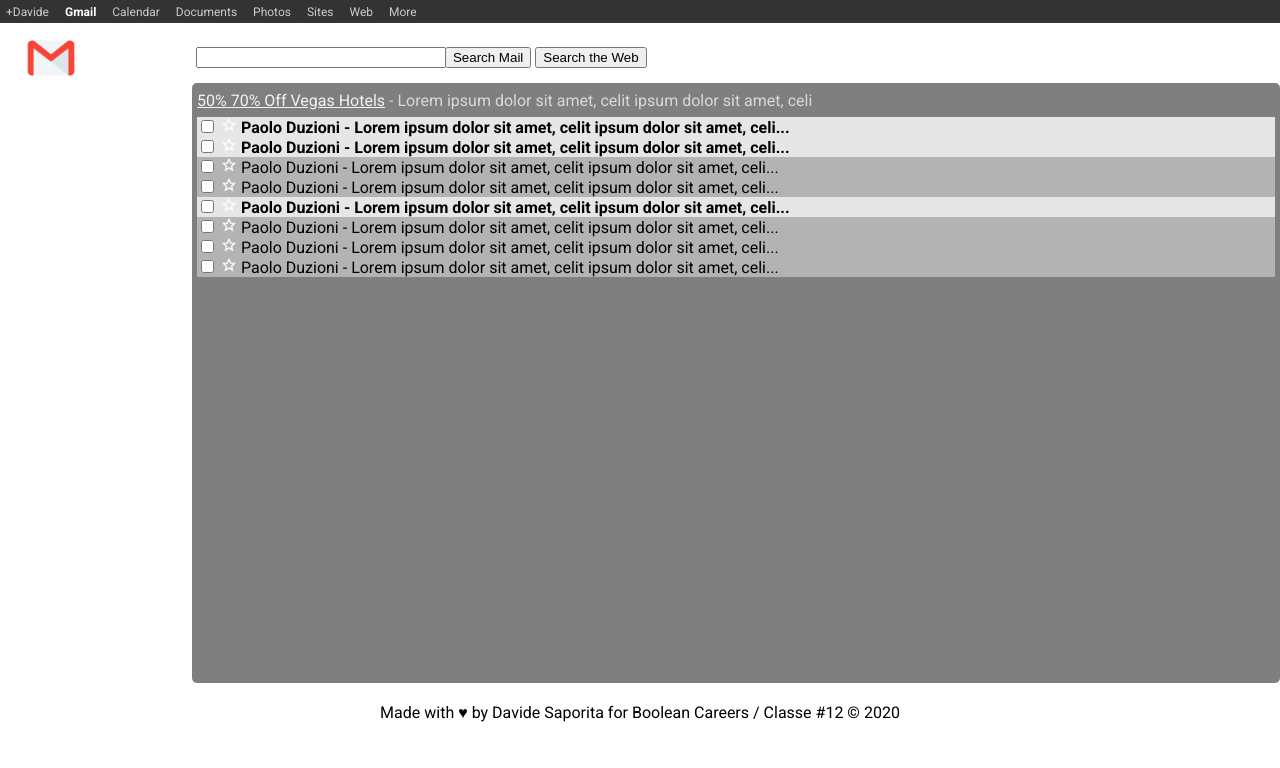
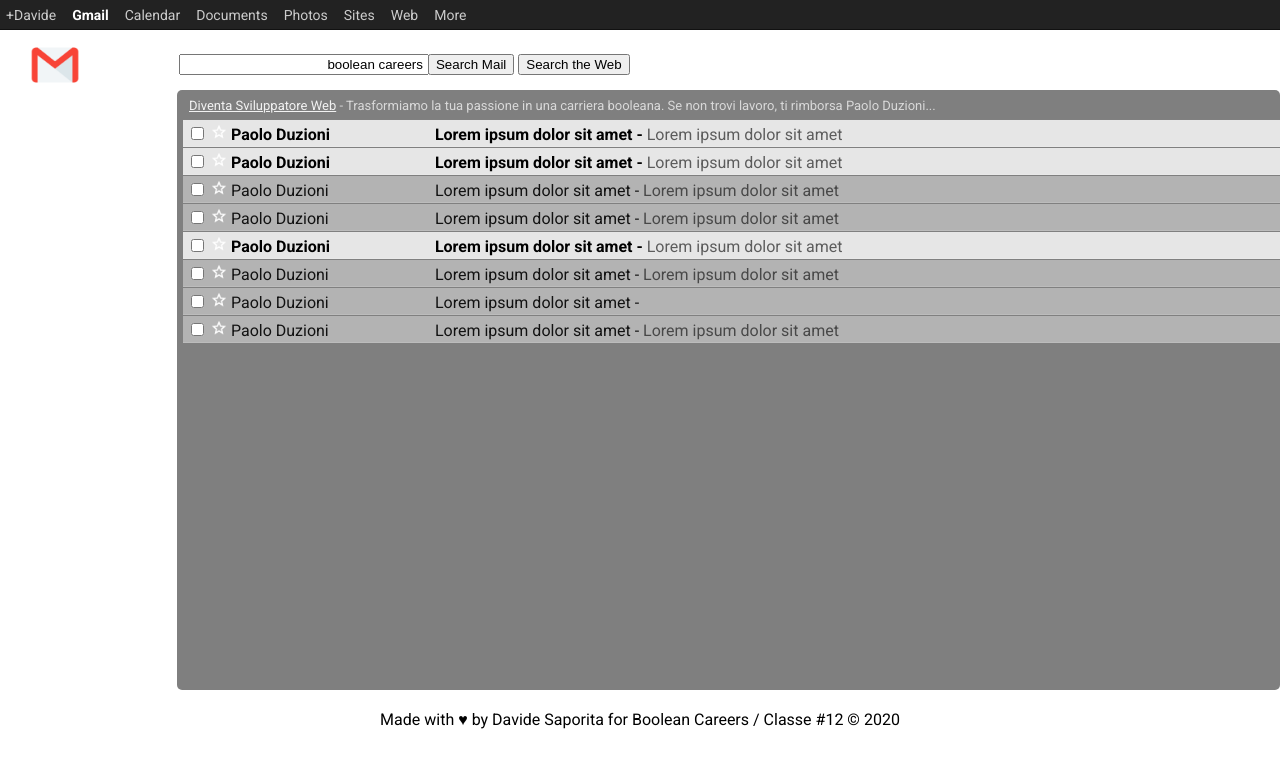
Before and after one commit to davidesaporita/htmlcss-gmail, a plain HTML site: page index.html in a window 1280 px wide. Drawn offline with Linux system fonts and the light colour scheme.

Commit message:
Aggiunta email-row + fix logo, menu, advertising

```diff
--- a/index.html
+++ b/index.html
@@ -20,13 +20,13 @@
       </section>
 
       <section id="header-box">
-        <div class="box-15">
+        <div class="box-laterale">
           <img class="logo-img" src="img/logo.png" alt="Gmail, Posta in Arrivo">
-          <span class="logo-titolo">Geemail</span>
+          <span class="logo-titolo">Gmail</span>
         </div>
 
         <div class="box">
-          <input type="text" id="inbox-search" name="inbox-search" value="">
+          <input type="text" id="inbox-search" name="inbox-search" value="boolean careers">
           <input type="submit" id="inbox-search-button" name="inbox-search-button" value="Search Mail">
           <input type="submit" id="web-search-button" name="web-search-button" value="Search the Web">
         </div>
@@ -37,65 +37,71 @@
       <div id="bg-container">
         <section id="advertising">
           <a href="index.html" id="adv-text">
-            <span id="adv-highlight">50% 70% Off Vegas Hotels</span> - Lorem ipsum dolor sit amet, celit ipsum dolor sit amet, celi
-          </a>
+            <span id="adv-highlight">Diventa Sviluppatore Web</span> - Trasformiamo la tua passione in una carriera booleana. Se non trovi lavoro, ti rimborsa Paolo Duzioni... </a>
         </section>
 
         <section id="inbox-container">
-          <div class="unread">
+          <div class="email-row unread">
             <input type="checkbox" class="selezione-email" name="" value="">
             <span class="star"></span>
             <span class="mittente-email">Paolo Duzioni</span>
-            <span class="titolo-email">Lorem ipsum dolor sit amet, celit ipsum dolor sit amet, celi</span>
+            <span class="titolo-email">Lorem ipsum dolor sit amet</span>
+            <span class="testo-email">Lorem ipsum dolor sit amet</span>
           </div>
 
-          <div class="unread">
+          <div class="email-row unread">
             <input type="checkbox" class="selezione-email" name="" value="">
             <span class="star"></span>
             <span class="mittente-email">Paolo Duzioni</span>
-            <span class="titolo-email">Lorem ipsum dolor sit amet, celit ipsum dolor sit amet, celi</span>
+            <span class="titolo-email">Lorem ipsum dolor sit amet</span>
+            <span class="testo-email">Lorem ipsum dolor sit amet</span>
           </div>
 
-          <div class="read">
+          <div class="email-row read">
             <input type="checkbox" class="selezione-email" name="" value="">
             <span class="star"></span>
             <span class="mittente-email">Paolo Duzioni</span>
-            <span class="titolo-email">Lorem ipsum dolor sit amet, celit ipsum dolor sit amet, celi</span>
+            <span class="titolo-email">Lorem ipsum dolor sit amet</span>
+            <span class="testo-email">Lorem ipsum dolor sit amet</span>
           </div>
 
-          <div class="read">
+          <div class="email-row read">
             <input type="checkbox" class="selezione-email" name="" value="">
             <span class="star"></span>
             <span class="mittente-email">Paolo Duzioni</span>
-            <span class="titolo-email">Lorem ipsum dolor sit amet, celit ipsum dolor sit amet, celi</span>
+            <span class="titolo-email">Lorem ipsum dolor sit amet</span>
+            <span class="testo-email">Lorem ipsum dolor sit amet</span>
           </div>
 
-          <div class="unread">
+          <div class="email-row unread">
             <input type="checkbox" class="selezione-email" name="" value="">
             <span class="star"></span>
             <span class="mittente-email">Paolo Duzioni</span>
-            <span class="titolo-email">Lorem ipsum dolor sit amet, celit ipsum dolor sit amet, celi</span>
+            <span class="titolo-email">Lorem ipsum dolor sit amet</span>
+            <span class="testo-email">Lorem ipsum dolor sit amet</span>
           </div>
 
-          <div class="read">
+          <div class="email-row read">
             <input type="checkbox" class="selezione-email" name="" value="">
             <span class="star"></span>
             <span class="mittente-email">Paolo Duzioni</span>
-            <span class="titolo-email">Lorem ipsum dolor sit amet, celit ipsum dolor sit amet, celi</span>
+            <span class="titolo-email">Lorem ipsum dolor sit amet</span>
+            <span class="testo-email">Lorem ipsum dolor sit amet</span>
           </div>
 
-          <div class="read">
+          <div class="email-row read">
             <input type="checkbox" class="selezione-email" name="" value="">
             <span class="star"></span>
             <span class="mittente-email">Paolo Duzioni</span>
-            <span class="titolo-email">Lorem ipsum dolor sit amet, celit ipsum dolor sit amet, celi</span>
+            <span class="titolo-email">Lorem ipsum dolor sit amet</span>
           </div>
 
-          <div class="read">
+          <div class="email-row read">
             <input type="checkbox" class="selezione-email" name="" value="">
             <span class="star"></span>
             <span class="mittente-email">Paolo Duzioni</span>
-            <span class="titolo-email">Lorem ipsum dolor sit amet, celit ipsum dolor sit amet, celi</span>
+            <span class="titolo-email">Lorem ipsum dolor sit amet</span>
+            <span class="testo-email">Lorem ipsum dolor sit amet</span>
           </div>
 
         </section>
--- a/styles/main.css
+++ b/styles/main.css
@@ -12,14 +12,15 @@ body {
 
 /* Header */
 #menu {
-  height: 23px;
-  background-color: #333333;
-  padding-top: 1px;
+  height: 30px;
+  background-color: #222;
+  padding-top: 5px;
+  border-bottom: 1px solid #111;
 }
 
 .menu-item {
   padding: 0 6px;
-  font-size: 12px;
+  font-size: 14px;
   text-decoration: none;
   color: #cccccc;
 }
@@ -35,18 +36,16 @@ body {
   margin-top: 5px;
 }
 
-.box-15 {
-  width: 15%;
+.box-laterale {
+  width: 175px;
   display: inline-block;
   padding-top: 5px;
-  padding-left: 2%;
-  /* background: red; */
+  padding-left: 30px;
 }
 
 .box {
   width: auto;
   display: inline-block;
-  /* background: purple; */
 }
 
 .logo-img {
@@ -56,11 +55,14 @@ body {
 
 .logo-titolo {
   font-size: 24px;
+  line-height: 24px;
   color: white;
 }
 
 #inbox-search {
   width: 250px;
+  padding-right: 4px;
+  text-align: right;
 }
 
 #inbox-search-button {
@@ -70,14 +72,17 @@ body {
 /* Main */
 #bg-container {
   min-height: 600px;
-  padding: 8px 5px 0;
-  margin-left: 15%;
+  padding-top: 8px;
+  padding-left: 6px;
+  margin-left: 177px;
   border-radius: 5px;
   background-color: rgba(0,0,0,0.5);
 }
 
 #advertising {
-  padding-bottom: 7px;
+  padding-bottom: 6px;
+  padding-left: 6px;
+  font-size: 13px;
 }
 
 #adv-text {
@@ -95,6 +100,13 @@ body {
   color: white;
 }
 
+.email-row {
+  height: 28px;
+  padding: 4px;
+  border-top: 1px solid rgb(128, 128, 128);
+  box-shadow: rgba(255, 255, 255, 0.12) 0px -1px 0px 0px inset;
+}
+
 .unread {
   background-color: rgba(255,255,255,0.9);
 }
@@ -105,22 +117,32 @@ body {
 
 .selezione-email,
 .mittente-email,
-.titolo-email {
+.titolo-email,
+.testo-email {
   display: inline-block;
-  color: black;
+  color: rgba(0,0,0,0.9);
+}
+
+.testo-email{
+  color: rgba(0,0,0,0.6);
+}
+
+.mittente-email {
+  width: 200px;
 }
 
 .unread .mittente-email,
 .unread .titolo-email {
     font-weight: bold;
+    color: rgba(0,0,0,1);
 }
 
 .titolo-email::before {
-  content: ' - ';
+  content: '';
 }
 
 .titolo-email::after {
-  content: '...';
+  content: ' - ';
 }
 
 .star {
```
